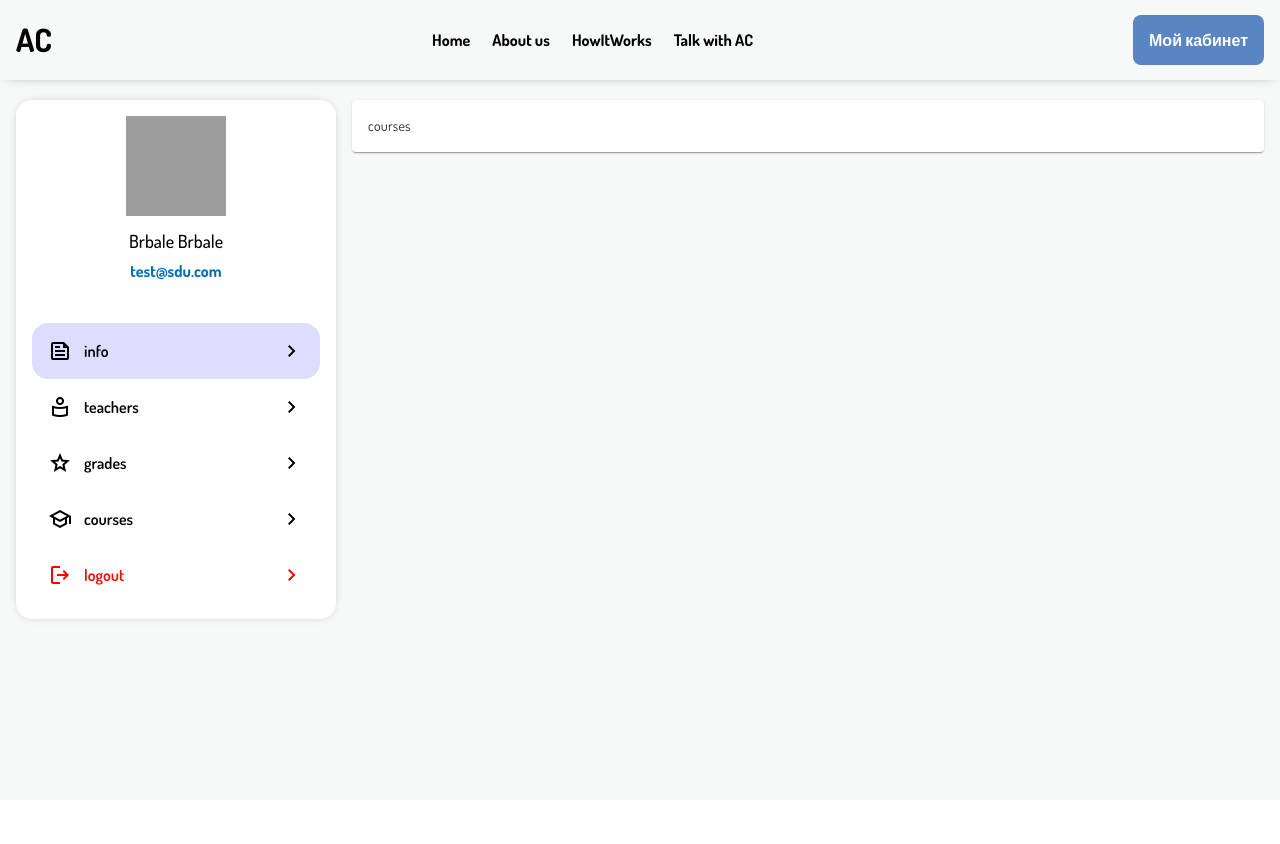
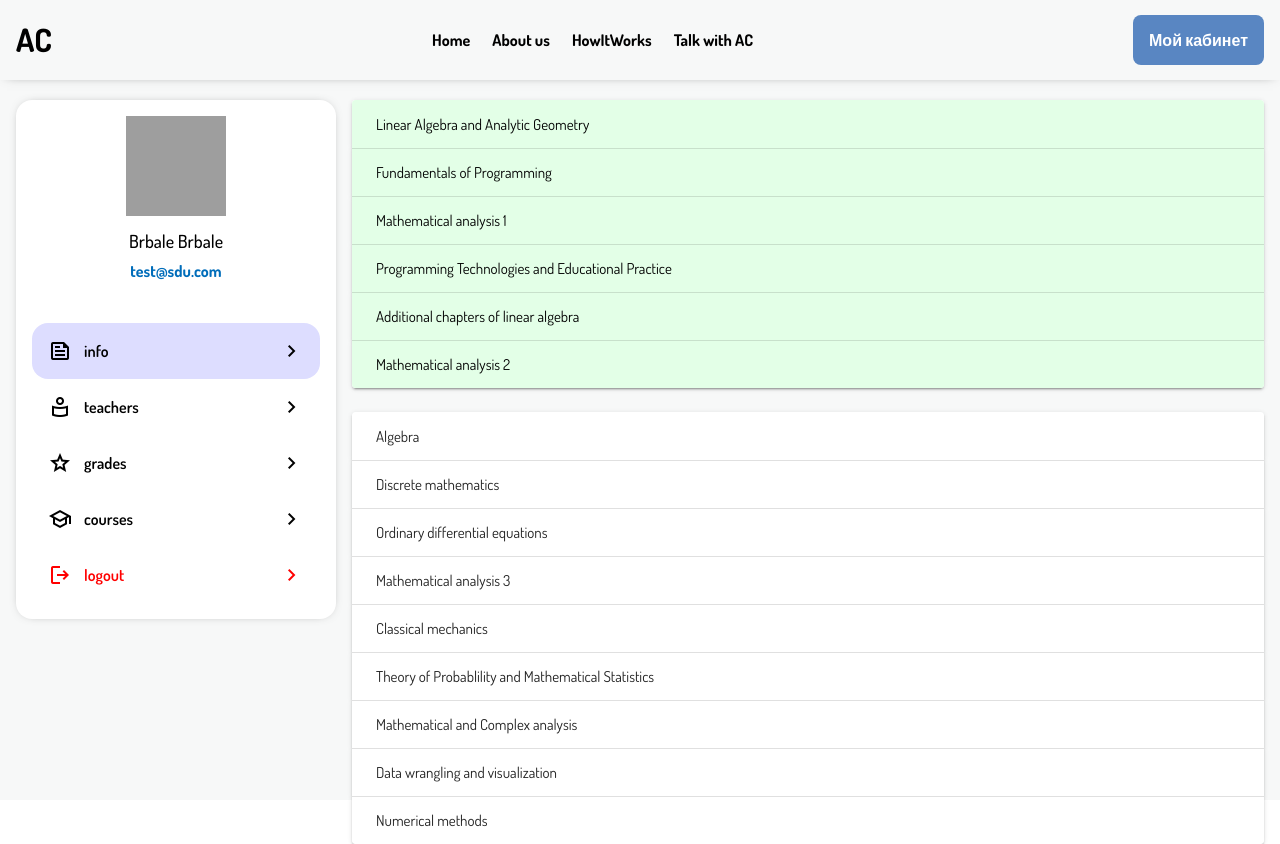
Before and after one commit to iliasabai09/sduAnalytics, a Vue app: page /profile/courses in a window 1280 px wide. Before the commit the page ends 800 px from the top, so only its background shows below. Built offline with nearby package versions, Linux system fonts and the light colour scheme; grey boxes are pictures that could not be loaded.

Commit message:
Добавил курсы

```diff
--- a/src/pages/profile-courses.vue
+++ b/src/pages/profile-courses.vue
@@ -1,13 +1,65 @@
 <template>
+  <div class="courses">
+    <div class="groupOne">
+      <v-expansion-panels color="rgb(227 255 231)">
+        <v-expansion-panel
+            v-for="group in firstGroups"
+            :key="group"
+            :text="firstGroup[2].description"
+            :title="group"
+        ></v-expansion-panel>
+      </v-expansion-panels>
+    </div>
 
-  <v-card text="courses"></v-card>
+    <div class="groupTwo">
+      <v-expansion-panels>
+        <v-expansion-panel
+            v-for="group in secondGroups"
+            :key="group"
+            :text="firstGroup[0].description"
+            :title="group"
+        ></v-expansion-panel>
+      </v-expansion-panels>
+    </div>
+  </div>
 </template>
 
 <script setup lang="ts">
+import { ref } from 'vue'
+import { CoursesService } from '@/shared/services/courses.service'
 
+const firstGroups = ref([
+  'Linear Algebra and Analytic Geometry',
+  'Fundamentals of Programming',
+  'Mathematical analysis 1',
+  'Programming Technologies and Educational Practice',
+  'Additional chapters of linear algebra',
+  'Mathematical analysis 2'
+])
+
+const secondGroups = ref([
+  'Algebra',
+  'Discrete mathematics',
+  'Ordinary differential equations',
+  'Mathematical analysis 3',
+  'Classical mechanics',
+  'Theory of Probablility and Mathematical Statistics',
+  'Mathematical and Complex analysis',
+  'Data wrangling and visualization',
+  'Numerical methods'
+])
+const firstGroup = ref(CoursesService.getCoursesFromSemester(4))
 
 </script>
 
 <style scoped lang="scss">
-
+.courses {
+  width: 100%;
+  box-sizing: border-box;
+  //border-radius: 16px;
+  //overflow: hidden;
+  display: flex;
+  flex-direction: column;
+  gap: 24px;
+}
 </style>
```
